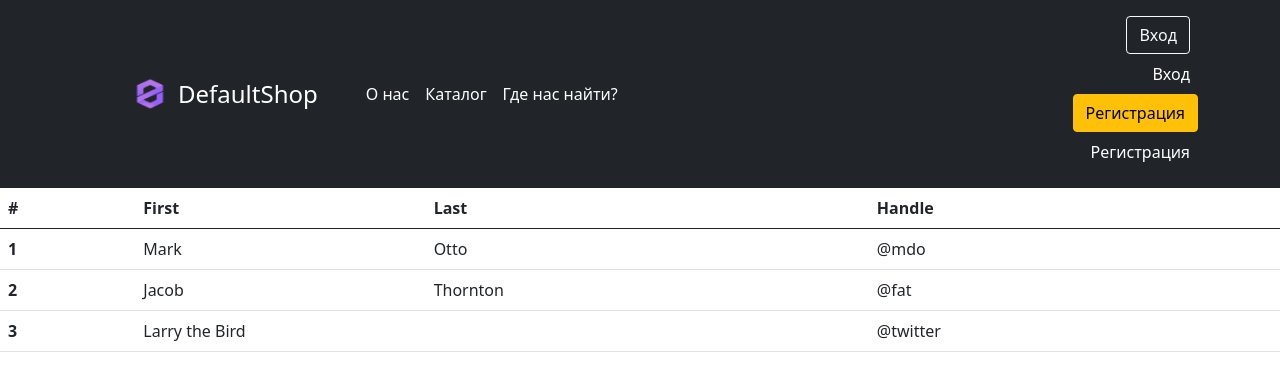
After one commit to OstwaldAnna/Example-of-a-website, a PHP site: page /basket.php in a window 1280 px wide. The commit adds this page. Shown: the top 391 px of the page. Run offline with PHP 8.4, Linux system fonts and the light colour scheme.

Commit message:
Страница: корзина

```diff
--- /dev/null
+++ b/basket.php
@@ -0,0 +1,49 @@
+<!DOCTYPE html>
+<html lang="en">
+<head>
+    <meta charset="UTF-8">
+    <meta http-equiv="X-UA-Compatible" content="IE=edge">
+    <meta name="viewport" content="width=device-width, initial-scale=1.0">
+    <link href="/bootstrap/css/bootstrap.css" rel="stylesheet">
+    <link href="/css/style.css" rel="stylesheet">
+    <title>Document</title>
+</head>
+<body>
+    <?php
+  include ('./elements/header.php');
+    ?>
+
+    <table class="table">
+        <thead>
+            <tr>
+                <th scope="col">#</th>
+                <th scope="col">First</th>
+                <th scope="col">Last</th>
+                <th scope="col">Handle</th>
+            </tr>
+        </thead>
+        <tbody>
+            <tr>
+                <th scope="row">1</th>
+                <td>Mark</td>
+                <td>Otto</td>
+                <td>@mdo</td>
+            </tr>
+            <tr>
+                <th scope="row">2</th>
+                <td>Jacob</td>
+                <td>Thornton</td>
+                <td>@fat</td>
+            </tr>
+            <tr>
+                <th scope="row">3</th>
+                <td colspan="2">Larry the Bird</td>
+                <td>@twitter</td>
+             </tr>
+        </tbody>
+    </table>
+
+
+<script src="/bootstrap/js/bootstrap.js" ></script>
+</body>
+</html>
--- a/elements/header.php
+++ b/elements/header.php
@@ -14,7 +14,7 @@
             </ul>
             <div class="text-end">
               <button type="button" class="btn btn-outline-light me-2">Вход</button>
-              <a href="./registration.php" class="nav-link px-2 text-white">Где нас найти?</a>
+              <a href="./registration.php" class="nav-link px-2 text-white">Вход</a>
               <button type="button" class="btn btn-warning">Регистрация</button>
               <a href="./registration.php" class="nav-link px-2 text-white">Регистрация</a>
             </div>
--- a/product_card.php
+++ b/product_card.php
@@ -24,6 +24,7 @@
             <p class="text-start" style="font-size: 20px;"><b>Вид товара:</b> лучший, красивый, неебабельный, самый крутой товар на свете. Покупайте короче.</p>
             <p class="text-start" style="font-size: 20px;"><b>Цвет товара:</b> Красныо-розовый</p>
             <button type="button" class="btn btn-warning">В корзину</button>
+            <a href="./basket.php" class="nav-link px-2 text-black">В корзину</a>
           </div>
         </div>
     </div>
```
